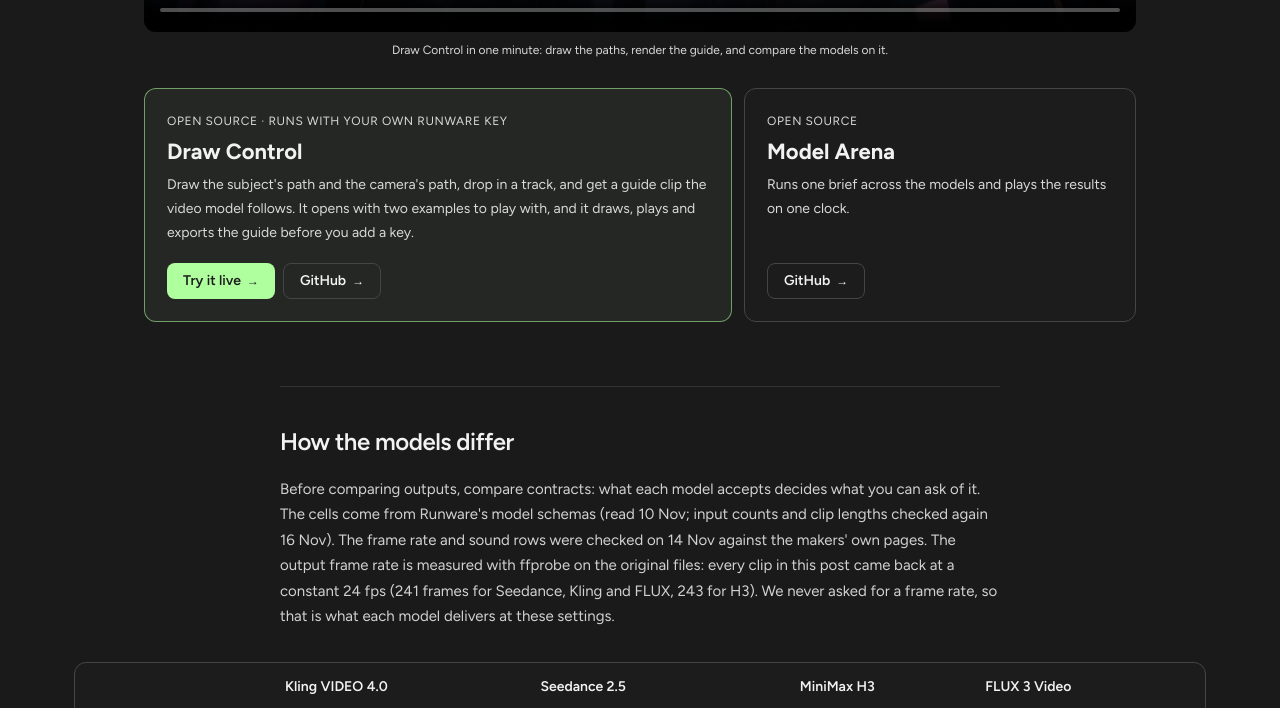
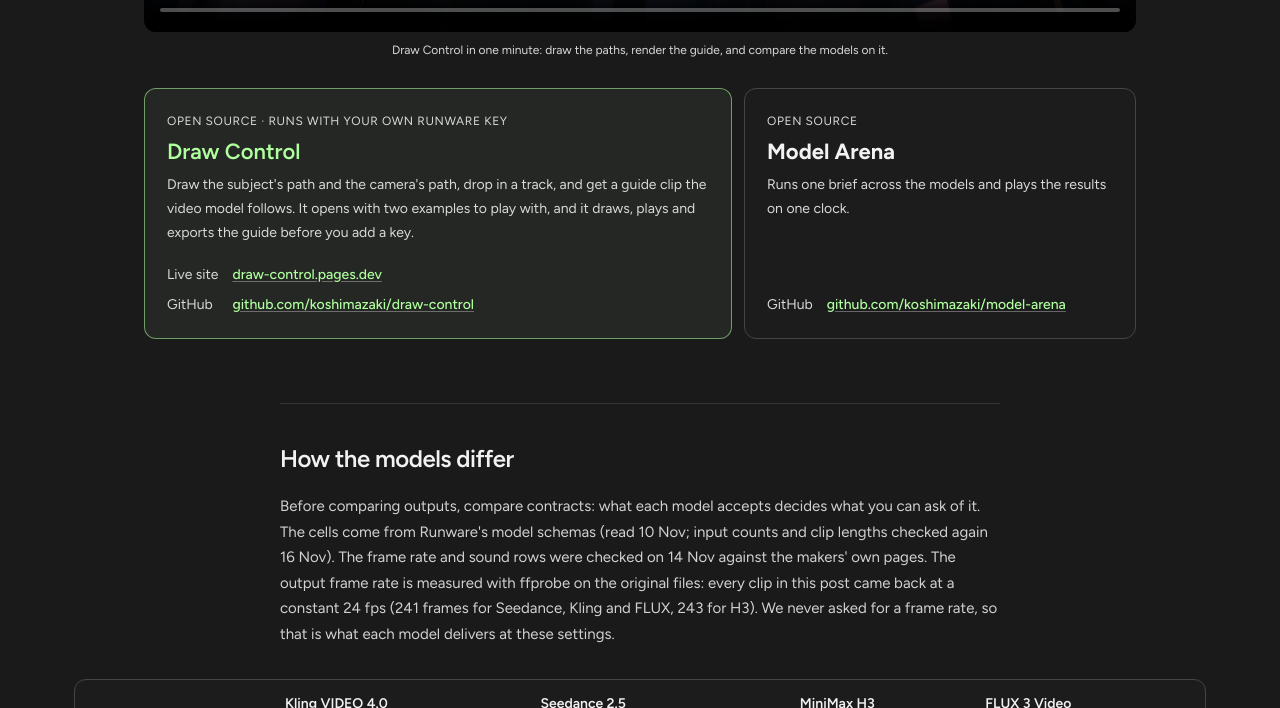
Before and after one commit to koshimazaki/model-arena, a website built with Vite: page blog/index.html in a window 1280 px wide. Shown: the part 1757-2465 px from the top of the page. Built offline with nearby package versions, Linux system fonts and the light colour scheme; grey boxes are pictures that could not be loaded.

Commit message:
feat(blog): Draw Control in green with its live site and GitHub spelled out, under the teaser and again at the end

```diff
--- a/blog/index.html
+++ b/blog/index.html
@@ -214,8 +214,15 @@
   .tool small { font-size: 12px; letter-spacing: .05em; text-transform: uppercase; color: var(--muted-foreground); }
   .tool b { font-size: 22px; line-height: 1.2; }
   .tool p { margin: 0; font-size: 14px; color: var(--muted-foreground); }
-  .tool .links { margin-top: auto; padding-top: 10px; }
-  @media (max-width: 760px) { .tools { grid-template-columns: 1fr; } }
+  .tool.lead b, .tool.lead b a { color: var(--primary); text-decoration: none; }
+  .tool.lead b a:hover { text-decoration: underline; }
+  .tool dl { display: grid; grid-template-columns: auto minmax(0, 1fr); gap: 6px 14px; margin: auto 0 0; padding-top: 10px; font-size: 14px; }
+  .tool dt { color: var(--muted-foreground); }
+  .tool dd { margin: 0; overflow-wrap: anywhere; }
+  .tool dd a { color: var(--primary); font-weight: 500; }
+  .col .tools { grid-template-columns: 1fr 1fr; }
+  .col .tool dl { font-size: 13px; gap: 6px 10px; }
+  @media (max-width: 760px) { .tools, .col .tools { grid-template-columns: 1fr; } }
   .cards { display: grid; grid-template-columns: repeat(auto-fit, minmax(200px, 1fr)); gap: 12px; margin: 24px 0; }
 </style>
 </head>
@@ -263,15 +270,20 @@
   <div class="tools">
     <div class="tool lead">
       <small>Open source · runs with your own Runware key</small>
-      <b>Draw Control</b>
+      <b><a href="https://draw-control.pages.dev/">Draw Control</a></b>
       <p>Draw the subject's path and the camera's path, drop in a track, and get a guide clip the video model follows. It opens with two examples to play with, and it draws, plays and exports the guide before you add a key.</p>
-      <div class="links"><a class="btn" href="https://draw-control.pages.dev/">Try it live</a><a class="btn ghost" href="https://github.com/koshimazaki/draw-control">GitHub</a></div>
+      <dl>
+        <dt>Live site</dt><dd><a href="https://draw-control.pages.dev/">draw-control.pages.dev</a></dd>
+        <dt>GitHub</dt><dd><a href="https://github.com/koshimazaki/draw-control">github.com/koshimazaki/draw-control</a></dd>
+      </dl>
     </div>
     <div class="tool">
       <small>Open source</small>
       <b>Model Arena</b>
       <p>Runs one brief across the models and plays the results on one clock.</p>
-      <div class="links"><a class="btn ghost" href="https://github.com/koshimazaki/model-arena">GitHub</a></div>
+      <dl>
+        <dt>GitHub</dt><dd><a href="https://github.com/koshimazaki/model-arena">github.com/koshimazaki/model-arena</a></dd>
+      </dl>
     </div>
   </div>
 </div>
@@ -472,6 +484,27 @@
   <div class="row"><div><b>MiniMax H3</b><p>Up to 3 reference videos, billed per second. $0.08 per second at 768p.</p></div><a class="btn" href="https://runware.ai/docs/models/minimax-h3">View model</a></div>
 </div>
 
+<h3 id="tools">The tools behind this post</h3>
+<div class="tools">
+  <div class="tool lead">
+    <small>Open source · runs with your own Runware key</small>
+    <b><a href="https://draw-control.pages.dev/">Draw Control</a></b>
+    <p>Draw the subject's path and the camera's path, drop in a track, and get a guide clip the video model follows. It opens with two examples to play with, and it draws, plays and exports the guide before you add a key.</p>
+    <dl>
+      <dt>Live site</dt><dd><a href="https://draw-control.pages.dev/">draw-control.pages.dev</a></dd>
+      <dt>GitHub</dt><dd><a href="https://github.com/koshimazaki/draw-control">github.com/koshimazaki/draw-control</a></dd>
+    </dl>
+</div>
+  <div class="tool">
+    <small>Open source</small>
+    <b>Model Arena</b>
+    <p>Runs one brief across the models and plays the results on one clock.</p>
+    <dl>
+      <dt>GitHub</dt><dd><a href="https://github.com/koshimazaki/model-arena">github.com/koshimazaki/model-arena</a></dd>
+    </dl>
+</div>
+  </div>
+
 <div class="author"><span class="avatar" aria-hidden="true"></span>
   <div><small>Written by</small><b>Radek Rudnicki</b><small class="role">Creative technologist</small></div></div>
 </main>
```
